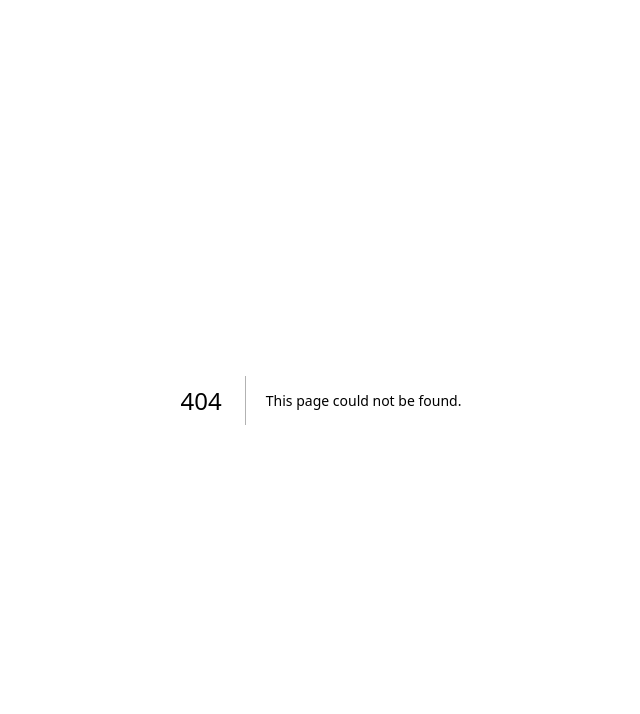
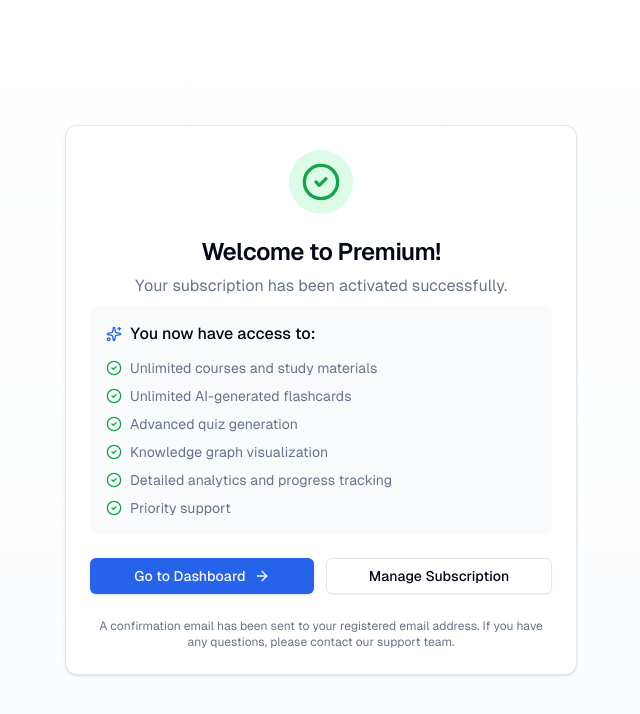
Before and after one commit to Sakeeb91/StudySync, a Next.js app in the folder apps/web/: page /checkout/success in a window 1280 px wide. Before the commit this address had no page. Shown: the top 714 px of the page, without its empty margins (319-959 px from the left). Built offline with nearby package versions, Linux system fonts and the light colour scheme.

Commit message:
feat(web): add checkout success and cancel pages
Create dedicated pages for Stripe checkout flow:
- Success page with subscription confirmation and feature list
- Cancel page with options to return to pricing or continue free

```diff
--- /dev/null
+++ b/apps/web/src/app/checkout/cancel/page.tsx
@@ -0,0 +1,70 @@
+"use client";
+
+import Link from "next/link";
+import { XCircle, ArrowLeft, MessageCircle } from "lucide-react";
+import { Button } from "@/components/ui/button";
+import { Card, CardContent, CardDescription, CardHeader, CardTitle } from "@/components/ui/card";
+
+export default function CheckoutCancelPage() {
+  return (
+    <div className="min-h-screen flex items-center justify-center bg-gradient-to-b from-background to-muted/30 p-4">
+      <Card className="w-full max-w-lg">
+        <CardHeader className="text-center pb-2">
+          <div className="mx-auto mb-4 h-16 w-16 rounded-full bg-muted flex items-center justify-center">
+            <XCircle className="h-10 w-10 text-muted-foreground" />
+          </div>
+          <CardTitle className="text-2xl">Checkout Canceled</CardTitle>
+          <CardDescription className="text-base">
+            Your checkout was canceled. No charges have been made.
+          </CardDescription>
+        </CardHeader>
+        <CardContent className="space-y-6">
+          <div className="bg-muted/50 rounded-lg p-4 space-y-2">
+            <p className="text-sm text-muted-foreground">
+              If you experienced any issues during checkout or have questions about our plans,
+              we&apos;re here to help. You can also continue using StudySync with your current plan.
+            </p>
+          </div>
+
+          <div className="space-y-3">
+            <h3 className="font-medium text-sm">What would you like to do?</h3>
+
+            <div className="flex flex-col gap-3">
+              <Button asChild>
+                <Link href="/pricing">
+                  <ArrowLeft className="mr-2 h-4 w-4" />
+                  Return to Pricing
+                </Link>
+              </Button>
+
+              <Button variant="outline" asChild>
+                <Link href="/dashboard">
+                  Continue with Free Plan
+                </Link>
+              </Button>
+            </div>
+          </div>
+
+          <div className="border-t pt-4">
+            <div className="flex items-start gap-3 text-sm">
+              <MessageCircle className="h-5 w-5 text-muted-foreground flex-shrink-0 mt-0.5" />
+              <div>
+                <p className="font-medium">Need help deciding?</p>
+                <p className="text-muted-foreground">
+                  Our team is happy to answer any questions about which plan is right for you.{" "}
+                  <Link href="/contact" className="text-primary hover:underline">
+                    Contact us
+                  </Link>
+                </p>
+              </div>
+            </div>
+          </div>
+
+          <p className="text-xs text-center text-muted-foreground">
+            You can upgrade to a premium plan at any time from your dashboard.
+          </p>
+        </CardContent>
+      </Card>
+    </div>
+  );
+}
--- /dev/null
+++ b/apps/web/src/app/checkout/success/page.tsx
@@ -0,0 +1,142 @@
+"use client";
+
+import { useEffect, useState } from "react";
+import { useSearchParams } from "next/navigation";
+import Link from "next/link";
+import { CheckCircle2, Loader2, ArrowRight, Sparkles } from "lucide-react";
+import { Button } from "@/components/ui/button";
+import { Card, CardContent, CardDescription, CardHeader, CardTitle } from "@/components/ui/card";
+
+export default function CheckoutSuccessPage() {
+  const searchParams = useSearchParams();
+  const [isVerifying, setIsVerifying] = useState(true);
+  const [error, setError] = useState<string | null>(null);
+
+  const sessionId = searchParams.get("session_id");
+
+  useEffect(() => {
+    // Verify the checkout session (optional - Stripe webhook handles the actual subscription)
+    const verifySession = async () => {
+      if (!sessionId) {
+        setIsVerifying(false);
+        return;
+      }
+
+      try {
+        // Give Stripe webhook a moment to process
+        await new Promise((resolve) => setTimeout(resolve, 2000));
+        setIsVerifying(false);
+      } catch {
+        setError("Unable to verify your subscription. Please check your account.");
+        setIsVerifying(false);
+      }
+    };
+
+    verifySession();
+  }, [sessionId]);
+
+  if (isVerifying) {
+    return (
+      <div className="min-h-screen flex items-center justify-center bg-gradient-to-b from-background to-muted/30">
+        <Card className="w-full max-w-md mx-4">
+          <CardContent className="pt-6">
+            <div className="flex flex-col items-center text-center space-y-4">
+              <Loader2 className="h-12 w-12 text-primary animate-spin" />
+              <h2 className="text-xl font-semibold">Processing your subscription...</h2>
+              <p className="text-muted-foreground">
+                Please wait while we set up your account.
+              </p>
+            </div>
+          </CardContent>
+        </Card>
+      </div>
+    );
+  }
+
+  if (error) {
+    return (
+      <div className="min-h-screen flex items-center justify-center bg-gradient-to-b from-background to-muted/30">
+        <Card className="w-full max-w-md mx-4">
+          <CardHeader>
+            <CardTitle className="text-center text-destructive">Something went wrong</CardTitle>
+            <CardDescription className="text-center">{error}</CardDescription>
+          </CardHeader>
+          <CardContent className="flex justify-center">
+            <Button asChild>
+              <Link href="/subscription">View Subscription</Link>
+            </Button>
+          </CardContent>
+        </Card>
+      </div>
+    );
+  }
+
+  return (
+    <div className="min-h-screen flex items-center justify-center bg-gradient-to-b from-background to-muted/30 p-4">
+      <Card className="w-full max-w-lg">
+        <CardHeader className="text-center pb-2">
+          <div className="mx-auto mb-4 h-16 w-16 rounded-full bg-green-100 dark:bg-green-900/30 flex items-center justify-center">
+            <CheckCircle2 className="h-10 w-10 text-green-600 dark:text-green-400" />
+          </div>
+          <CardTitle className="text-2xl">Welcome to Premium!</CardTitle>
+          <CardDescription className="text-base">
+            Your subscription has been activated successfully.
+          </CardDescription>
+        </CardHeader>
+        <CardContent className="space-y-6">
+          <div className="bg-muted/50 rounded-lg p-4 space-y-3">
+            <h3 className="font-medium flex items-center gap-2">
+              <Sparkles className="h-4 w-4 text-primary" />
+              You now have access to:
+            </h3>
+            <ul className="space-y-2 text-sm text-muted-foreground">
+              <li className="flex items-center gap-2">
+                <CheckCircle2 className="h-4 w-4 text-green-600" />
+                Unlimited courses and study materials
+              </li>
+              <li className="flex items-center gap-2">
+                <CheckCircle2 className="h-4 w-4 text-green-600" />
+                Unlimited AI-generated flashcards
+              </li>
+              <li className="flex items-center gap-2">
+                <CheckCircle2 className="h-4 w-4 text-green-600" />
+                Advanced quiz generation
+              </li>
+              <li className="flex items-center gap-2">
+                <CheckCircle2 className="h-4 w-4 text-green-600" />
+                Knowledge graph visualization
+              </li>
+              <li className="flex items-center gap-2">
+                <CheckCircle2 className="h-4 w-4 text-green-600" />
+                Detailed analytics and progress tracking
+              </li>
+              <li className="flex items-center gap-2">
+                <CheckCircle2 className="h-4 w-4 text-green-600" />
+                Priority support
+              </li>
+            </ul>
+          </div>
+
+          <div className="flex flex-col sm:flex-row gap-3">
+            <Button asChild className="flex-1">
+              <Link href="/dashboard">
+                Go to Dashboard
+                <ArrowRight className="ml-2 h-4 w-4" />
+              </Link>
+            </Button>
+            <Button variant="outline" asChild className="flex-1">
+              <Link href="/subscription">
+                Manage Subscription
+              </Link>
+            </Button>
+          </div>
+
+          <p className="text-xs text-center text-muted-foreground">
+            A confirmation email has been sent to your registered email address.
+            If you have any questions, please contact our support team.
+          </p>
+        </CardContent>
+      </Card>
+    </div>
+  );
+}
```
